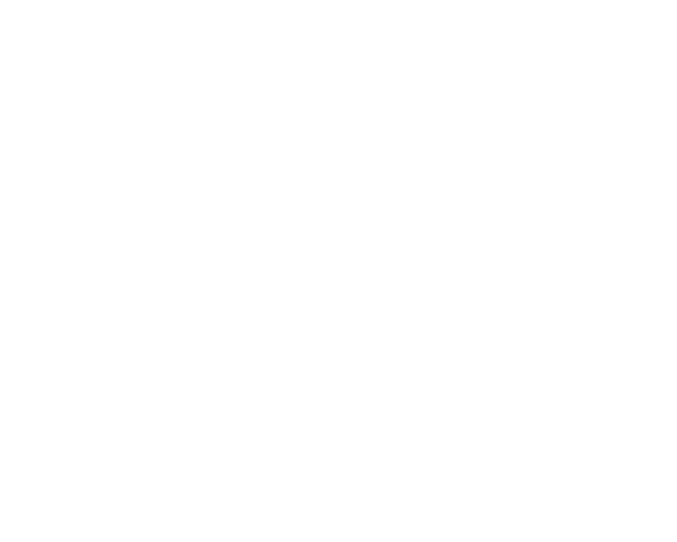
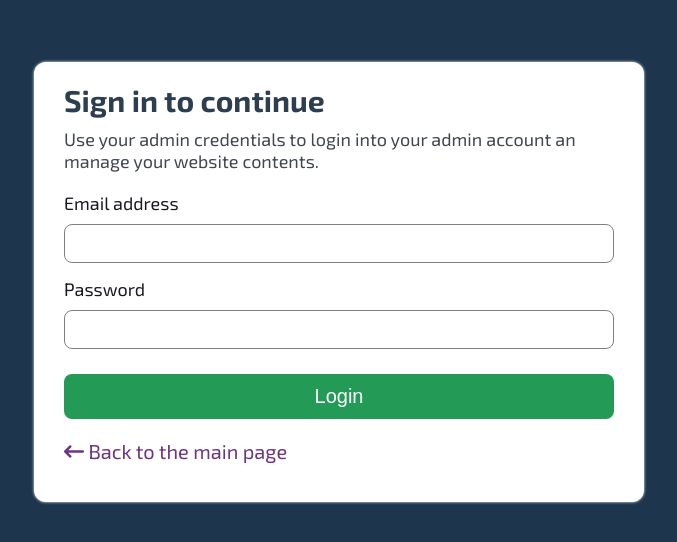
Before and after one commit to fidel208/Finora-technologies, a React (Vite) app in the folder frontend/: page /admin in a window 1280 px wide. Shown: the part 118-660 px from the top of the page, without its empty margins (301-978 px from the left). Built offline with nearby package versions, Linux system fonts and the light colour scheme; a web font is replaced by a local one.

Commit message:
admin-frontend

```diff
--- a/frontend/src/components/footer/Footer.jsx
+++ b/frontend/src/components/footer/Footer.jsx
@@ -65,7 +65,7 @@
                 Technologies. All rights reserved
               </p>
               <span className="footer-icons">
-                <a href="https://wa.link/m3ih9m" target="_blank">
+                <a href="https://wa.link/9n3b8k" target="_blank">
                   <i className="fa-brands fa-whatsapp"></i>
                 </a>
                 <a href="mailto:fidelmuthomi007@gmail.com" target="_blank">
--- a/frontend/src/pages/admin/Admin.jsx
+++ b/frontend/src/pages/admin/Admin.jsx
@@ -1,7 +1,36 @@
 import React from "react";
+import "./admin.css";
+import { Link } from "react-router-dom";
 
 function Admin() {
-  return <></>;
+  return (
+    <>
+      <div className="login">
+        <div className="login-box">
+          <h1>Sign in to continue</h1>
+          <p>
+            Use your admin credentials to login into your admin account an
+            manage your website contents.
+          </p>
+          <form>
+            <span>
+              <label htmlFor="email">Email address</label>
+              <input type="email" name="email" id="email" />
+            </span>
+            <span>
+              <label htmlFor="password">Password</label>
+              <input type="password" name="passowrd" id="password" />
+            </span>
+            <button type="button">Login</button>
+          </form>
+          <Link to={"/"}>
+            {" "}
+            <i class="fa-solid fa-arrow-left-long"></i> Back to the main page
+          </Link>
+        </div>
+      </div>
+    </>
+  );
 }
 
 export default Admin;
--- a/frontend/src/pages/admin/admin.css
+++ b/frontend/src/pages/admin/admin.css
@@ -0,0 +1,69 @@
+.login {
+  height: 100dvh;
+  display: flex;
+  align-items: center;
+  justify-content: center;
+  background-color: #1d364e;
+}
+.login-box {
+  background-color: white;
+  box-shadow: 0 0 3px white;
+  border-radius: 12px;
+  padding: 20px 30px;
+  height: 400px;
+  width: 550px;
+  display: flex;
+  flex-direction: column;
+  gap: 10px;
+}
+.login-box h1 {
+  font-size: 30px;
+  color: #2c3e50;
+}
+.login-box p {
+  font-size: 18px;
+  color: #41474e;
+}
+.login form {
+  margin-top: 10px;
+  display: flex;
+  flex-direction: column;
+  gap: 15px;
+}
+.login form > span {
+  display: flex;
+  flex-direction: column;
+  gap: 10px;
+}
+.login form label {
+  font-size: 18px;
+}
+.login form input {
+  padding: 8px;
+  border-radius: 8px;
+  border: solid 1px gray;
+  outline: none;
+  font-size: 18px;
+}
+.login form input:focus {
+  border: solid 1px green;
+}
+.login form button {
+  height: 45px;
+  margin-top: 10px;
+  font-size: 20px;
+  border-radius: 8px;
+  border: none;
+  outline: none;
+  color: white;
+  background-color: #239b56;
+  transition: ease 0.5s background-color;
+}
+.login form button:hover {
+  background-color: #165c34;
+}
+.login a {
+  margin-top: 10px;
+  color: #6c3483;
+  text-decoration: none;
+}
--- a/frontend/src/pages/contact/Contact.jsx
+++ b/frontend/src/pages/contact/Contact.jsx
@@ -116,11 +116,11 @@
                   <i className="fa-regular fa-envelope"></i>{" "}
                   contact@finoratechnologies.com
                 </a>
-                <a href="https://wa.link/m3ih9m" target="_blank">
-                  <i className="fa-brands fa-whatsapp"></i> 0789455874
+                <a href="https://wa.link/9n3b8k" target="_blank">
+                  <i className="fa-brands fa-whatsapp"></i> 0115931207
                 </a>
                 <a href="tel:+254115931207" target="_blank">
-                  <i className="fa-solid fa-phone"></i> 0115931207
+                  <i className="fa-solid fa-phone"></i> Call us
                 </a>
               </div>
             </div>
```
